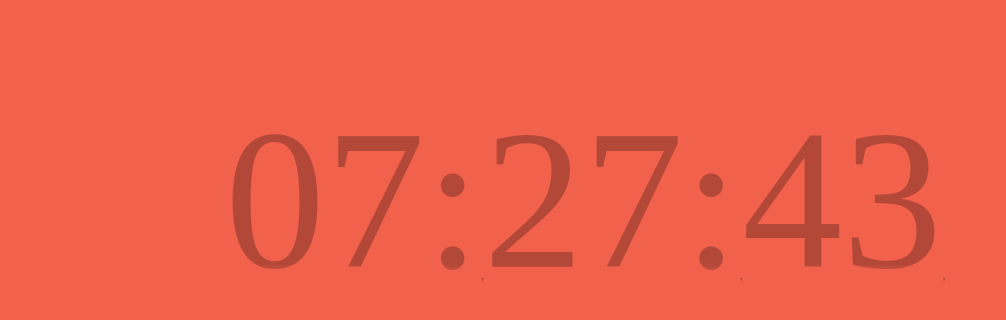
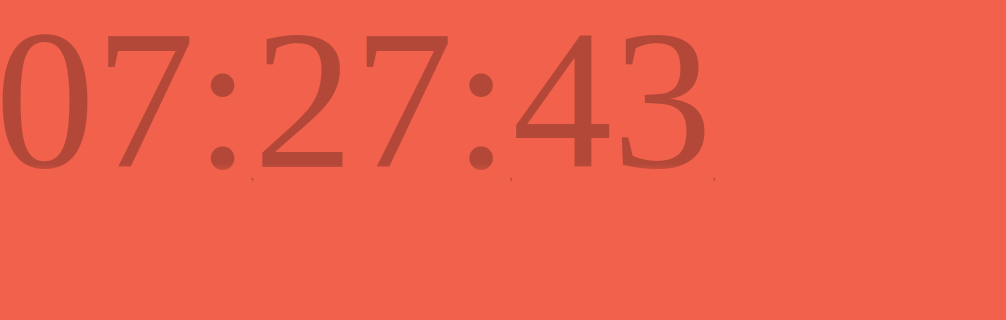
Before and after one commit to podgito/chatstats, a plain HTML site: page index.html in a window 1280 px wide. Shown: the whole page, without its empty margins (0-1006 px from the left). Drawn offline with nearby package versions, Linux system fonts and the light colour scheme; animation ran at ten frames a second.

Commit message:
Viewport

```diff
--- a/css/countdown.css
+++ b/css/countdown.css
@@ -244,8 +244,8 @@ body {
 }
 
 .wrapper {
-  margin: 100px auto;
-  width: 820px;
+  margin: auto;
+  /*width: 820px;*/
   position: relative;
 }
 .wrapper:before, .wrapper:after {
--- a/index.html
+++ b/index.html
@@ -3,6 +3,7 @@
 <head>
     <title>Pollitos Chat</title>
     <LINK REL=StyleSheet HREF="css/countdown.css" TYPE="text/css" >
+    <meta name="viewport" content="width=device-width, initial-scale=1.0">
 </head>
 
 <body>
```
